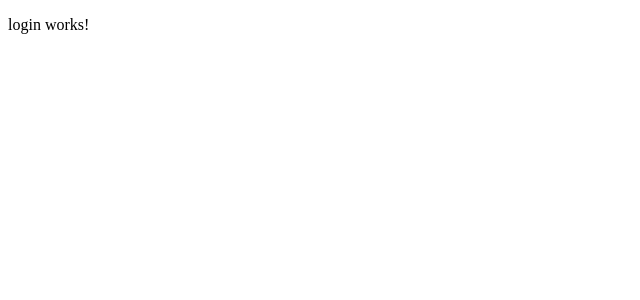
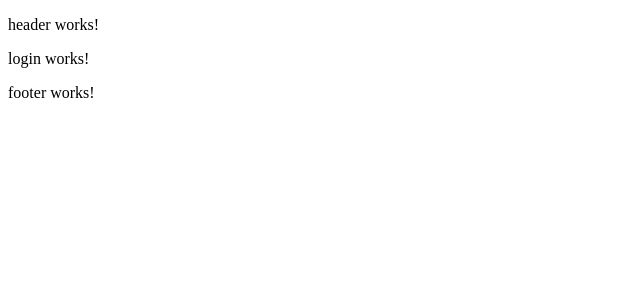
Before and after one commit to jeffreycortes/workshopAngular, an Angular app in the folder workshopApp/: page / in a window 1280 px wide. Shown: the top 300 px of the page, without its empty margins (0-640 px from the left). Built offline with nearby package versions, Linux system fonts and the light colour scheme.

Commit message:
Se crean componentes header y footer en módulo compartido.

```diff
--- a/workshopApp/src/app/app.component.html
+++ b/workshopApp/src/app/app.component.html
@@ -1,2 +1,4 @@
+<app-header></app-header>
 <app-login></app-login>
 <router-outlet></router-outlet>
+<app-footer></app-footer>
--- /dev/null
+++ b/workshopApp/src/app/modules/shared/components/footer/footer.component.html
@@ -0,0 +1 @@
+<p>footer works!</p>
--- /dev/null
+++ b/workshopApp/src/app/modules/shared/components/footer/footer.component.ts
@@ -0,0 +1,15 @@
+import { Component, OnInit } from '@angular/core';
+
+@Component({
+  selector: 'app-footer',
+  templateUrl: './footer.component.html',
+  styleUrls: ['./footer.component.scss']
+})
+export class FooterComponent implements OnInit {
+
+  constructor() { }
+
+  ngOnInit() {
+  }
+
+}
--- /dev/null
+++ b/workshopApp/src/app/modules/shared/components/header/header.component.html
@@ -0,0 +1 @@
+<p>header works!</p>
--- /dev/null
+++ b/workshopApp/src/app/modules/shared/components/header/header.component.ts
@@ -0,0 +1,15 @@
+import { Component, OnInit } from '@angular/core';
+
+@Component({
+  selector: 'app-header',
+  templateUrl: './header.component.html',
+  styleUrls: ['./header.component.scss']
+})
+export class HeaderComponent implements OnInit {
+
+  constructor() { }
+
+  ngOnInit() {
+  }
+
+}
```
Also changed, not shown: workshopApp/src/app/modules/shared/shared.module.ts (+5 -2 lines), workshopApp/src/app/modules/shared/components/footer/footer.component.scss (added), workshopApp/src/app/modules/shared/components/header/header.component.scss (added), 2 other files (tests, documents, lock files or other folders).
